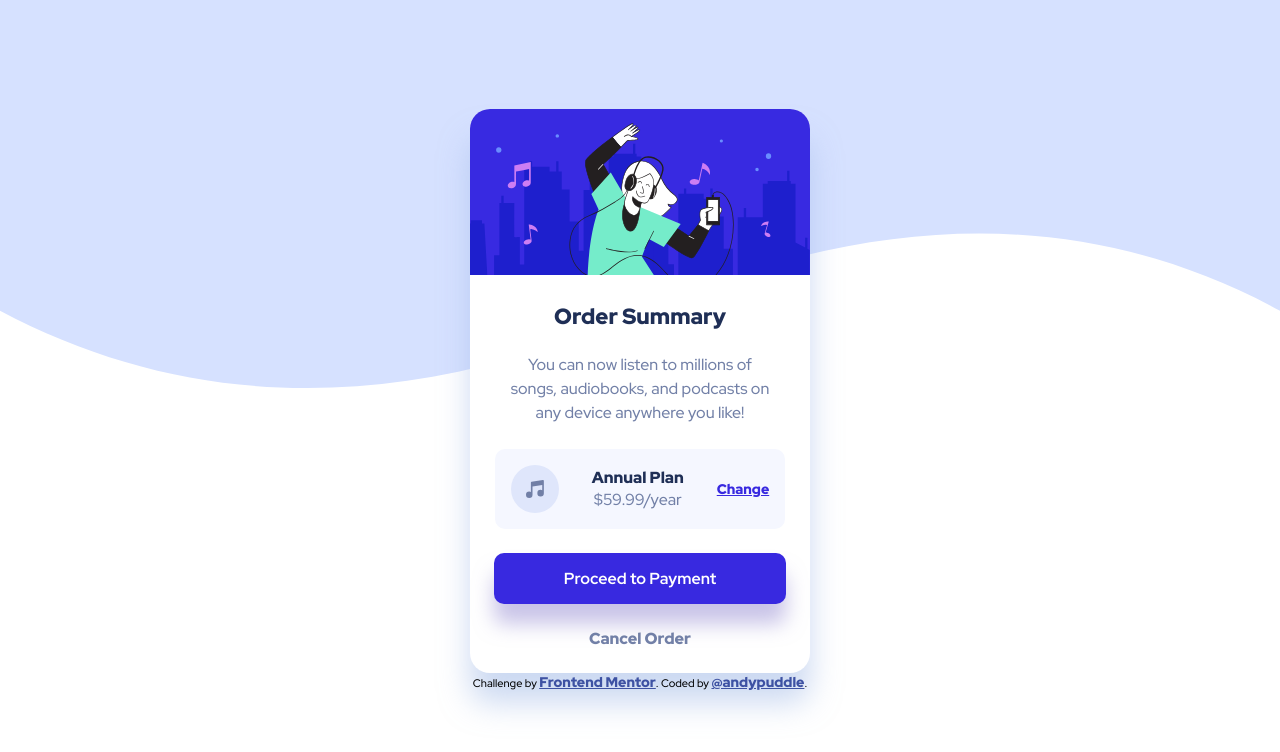
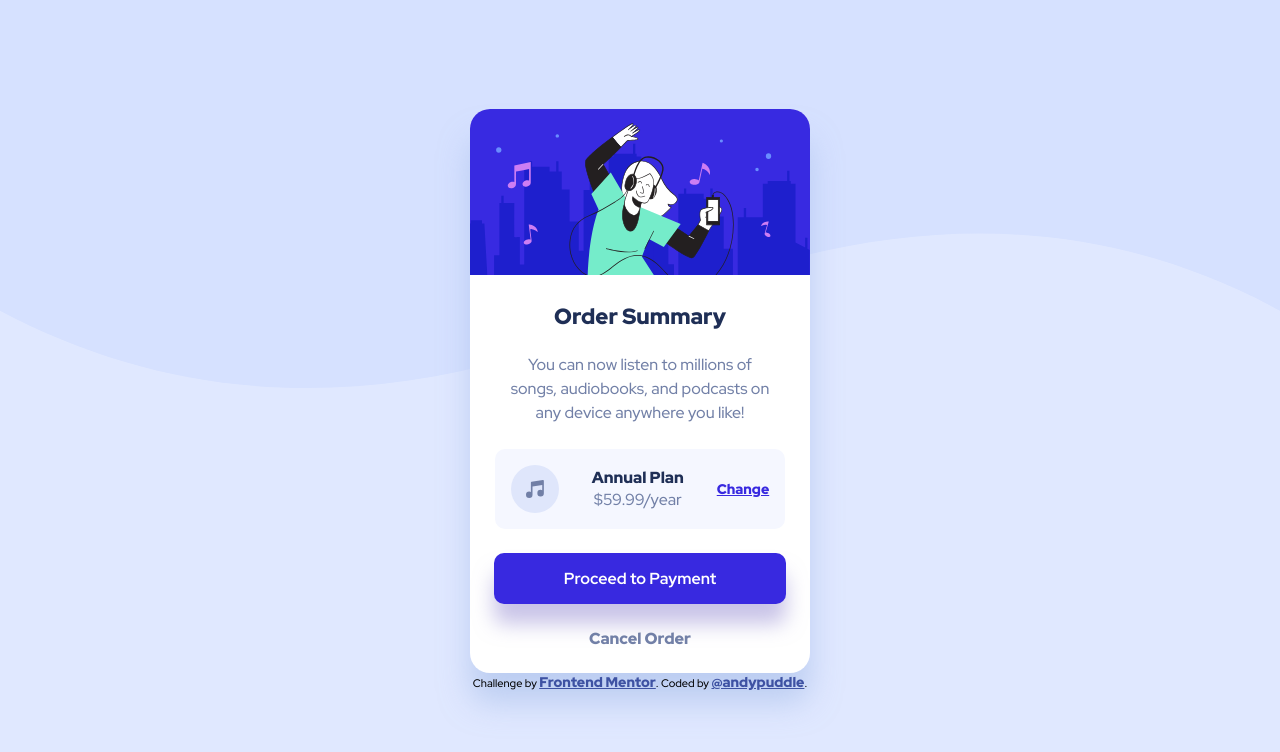
Before and after one commit to andypuddle/Order-summary-component, a plain HTML site: page index.html in a window 1280 px wide. Drawn offline with Linux system fonts and the light colour scheme.

Commit message:
Add files via upload

```diff
--- a/main.css
+++ b/main.css
@@ -25,7 +25,7 @@
 
 body{
   height: 100vh;
-  background: url("./images/pattern-background-desktop.svg");
+  background: url("./images/pattern-background-desktop.svg") var(--Pale-blue);
   background-repeat: no-repeat;
   background-size: contain;
   display: flex;
```
